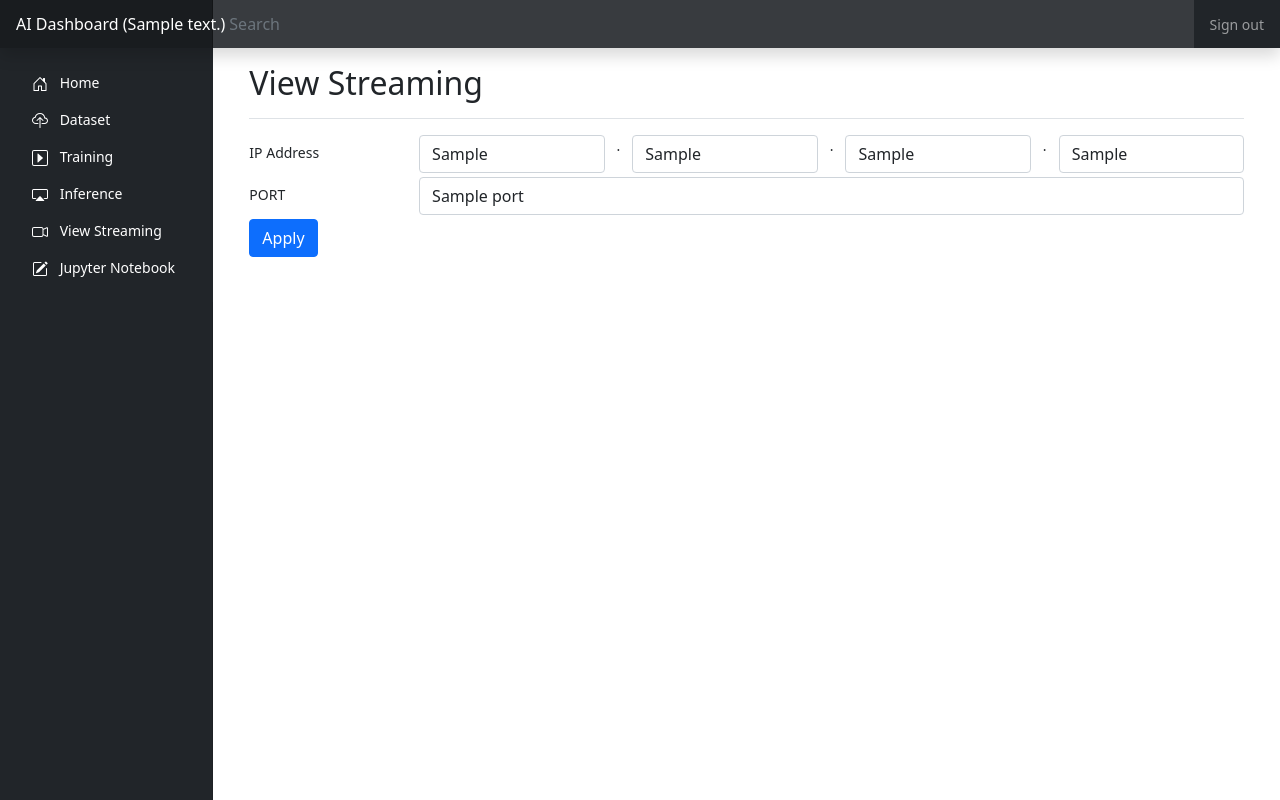
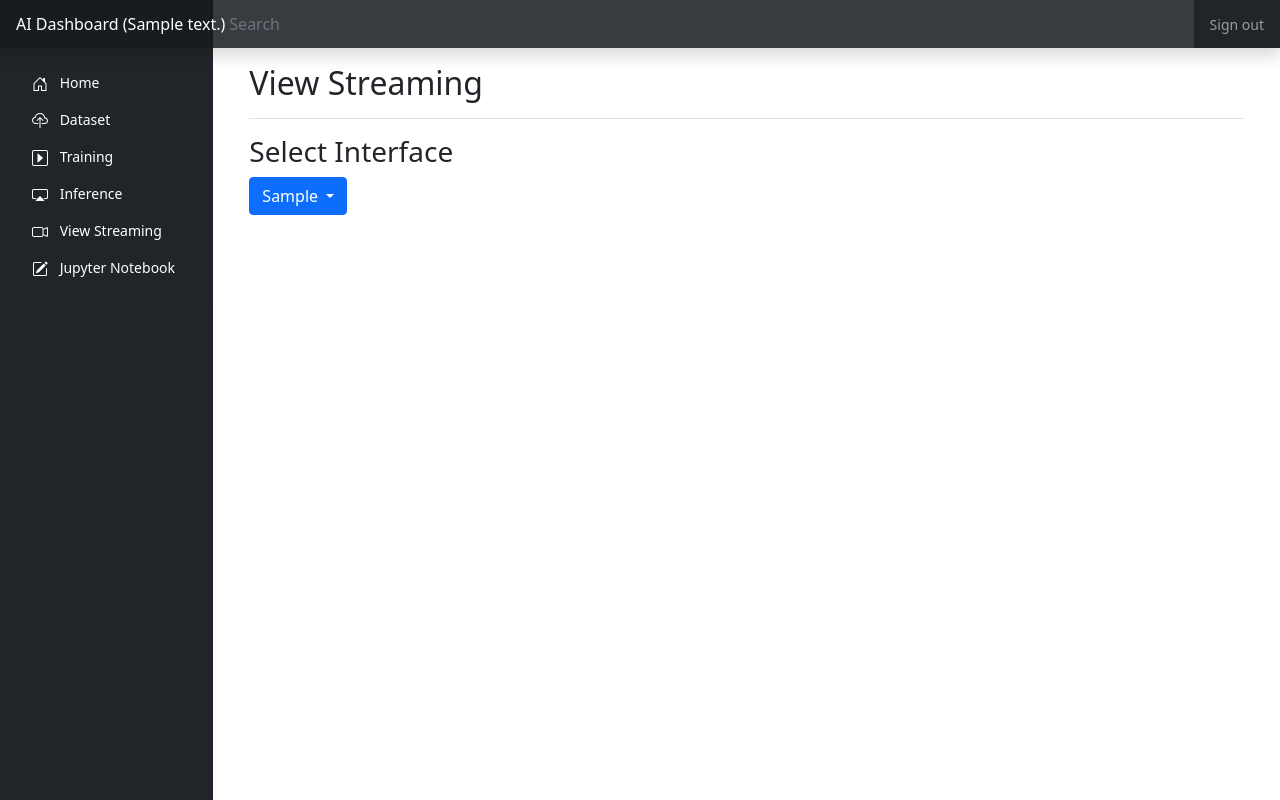
Before and after one commit to ryoma-jp/AI_Dashboard, a Django app: template django_project/templates/view_streaming.html in a window 1280 px wide. Run offline with Django 3.2, Linux system fonts and the light colour scheme; the template is opened without the code that fills it: most values are stand-ins (such as "Sample title", 1, 10 or a date in 2020); parts of the project's set-up code (start-up, migrations or seed data) failed here and were passed over; some libraries are stand-ins or nearby versions.

Commit message:
add USB camera streaming

```diff
--- a/django_project/app/urls.py
+++ b/django_project/app/urls.py
@@ -16,5 +16,6 @@ urlpatterns = [
     path('inference/', views_inference.inference, name='inference'),
     path('inference/download', views_inference.download_prediction, name='download_prediction'),
     path('view_streaming/', views_view_streaming.view_streaming, name='view_streaming'),
+    path('view_streaming/usb_cam', views_view_streaming.usb_cam, name='view_streaming_usb_cam'),
     path('', include('urls_api')),
 ]
--- a/django_project/templates/view_streaming.html
+++ b/django_project/templates/view_streaming.html
@@ -7,12 +7,37 @@
   <div class="row">
 
     <!-- View Streaming tab -->
-    <div id="inference" class="tab-pane">
+    <div id="view_streaming" class="tab-pane">
       <div class="d-flex justify-content-between flex-wrap flex-md-nowrap align-items-center pt-3 pb-2 mb-3 border-bottom">
         <h1 class="h2">View Streaming</h1>
       </div>
     </div>
 
+    <h1 class="h3">Select Interface</h1>
+
+    <form method="post">
+      {% csrf_token %}
+      <div class="btn-group">
+        <button type="button" class="btn btn-primary dropdown-toggle" data-bs-toggle="dropdown" aria-expanded="false">
+          {% if streaming_interface %}
+            {{ streaming_interface }}
+          {% else %}
+            Select Interface
+          {% endif %}
+        </button>
+        <ul class="dropdown-menu">
+          <li><button class="dropdown-item" type="submit" name="streaming_interface_dropdown" value="USB Camera">USB Camera</button></li>
+          <li><button class="dropdown-item" type="submit" name="streaming_interface_dropdown" value="Network Camera">Network Camera</button></li>
+        </ul>
+      </div>
+    </form>
+
+
+    {% if streaming_interface|stringformat:'s' == 'USB Camera' %}
+      <div "col-10">
+        <img src="{% url 'view_streaming_usb_cam' %}">
+      </div>
+    {% elif streaming_interface|stringformat:'s' == 'Network Camera' %}
       <!-- Set IP address and PORT -->
       <form method="post">
         {% csrf_token %}
@@ -42,15 +67,18 @@
           </div>
         </div>
 
-      <button type="submit" class="btn btn-primary mb-2">Apply</button>
+        <button type="submit" name="view_streaming_apply" class="btn btn-primary mb-2">Apply</button>
       </form>
 
       <!-- Streaming Area -->
+      <h1 class="h3">mjpg-streamer</h1>
       {% if valid_url %}
-      <h1 class="h3">mjpg-streamer</h1>
         <div "col-10">
           <img src="http://{{ ip_addr.0 }}.{{ ip_addr.1 }}.{{ ip_addr.2 }}.{{ ip_addr.3 }}:{{ port }}/?action=stream">
         </div>
+      {% else %}
+        <p>Here is streaming area of mjpg-streamer. Please set IP Address and PORT, then press Apply button.</p>
+      {% endif %}
     {% endif %}
 
   </div>
--- a/docker-compose.yml
+++ b/docker-compose.yml
@@ -6,7 +6,7 @@ services:
     build:
       context: ./django_project
       dockerfile: ./env/web/Dockerfile
-    command: gunicorn project.wsgi:application --bind 0.0.0.0:8000 -t 86400 --workers 1
+    command: gunicorn project.wsgi:application --bind 0.0.0.0:8000 -t 86400 --workers 4
     privileged: true
     volumes:
       - static_volume:/home/app/web/static
```
Also changed, not shown: django_project/app/views_view_streaming.py (+48 -8 lines). Lines whose indentation alone changed are shown as unchanged.
